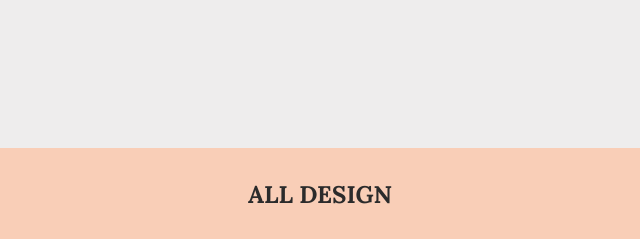
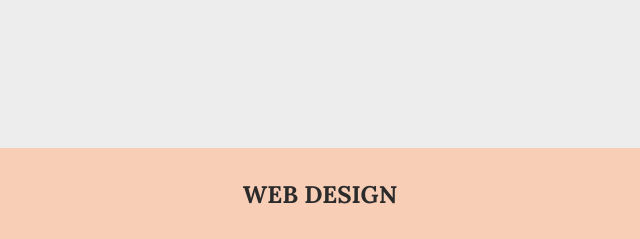
Before and after one commit to libintador/Jubilee-Austen, a website: page work/index.html in a window 1280 px wide. Shown: the top 239 px of the page, 320-960 px from the left. Drawn offline with Linux system fonts and the light colour scheme; files that its build step writes are made by us from their sources; files whose address does not match are found by name.

Commit message:
Change first section title

```diff
--- a/work/index.html
+++ b/work/index.html
@@ -46,7 +46,7 @@
 
         <section class="projects">
             <div class="content-wrapper">
-                <h2>All Design</h2>
+                <h2>Web Design</h2>
                 <div class="project-items">
                     <article>
                         <figure>
```
